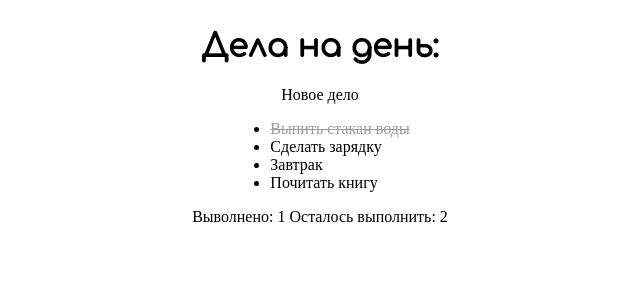
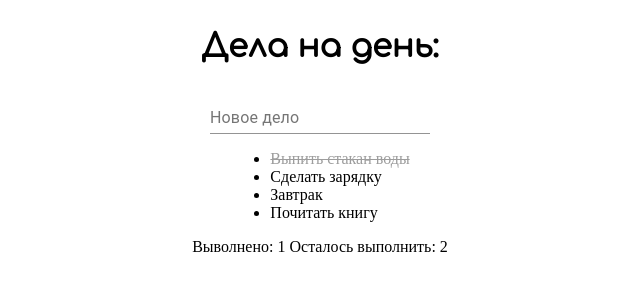
Before and after one commit to WebHeroSchool/ReactApp-n, a React (Create React App) app: page / in a window 1280 px wide. Shown: the top 300 px of the page, without its empty margins (320-960 px from the left). Built offline with nearby package versions, Linux system fonts and the light colour scheme.

Commit message:
add new component TextField

```diff
--- a/package.json
+++ b/package.json
@@ -32,6 +32,7 @@
     ]
   },
   "devDependencies": {
+    "@material-ui/core": "^4.11.0",
     "classnames": "^2.2.6"
   }
 }
--- a/src/components/InputItem/InputItem.js
+++ b/src/components/InputItem/InputItem.js
@@ -1,5 +1,13 @@
 import React from 'react';
+import TextField from '@material-ui/core/TextField';
 
-const InputItem = () => (<span>Новое дело</span>);
+const InputItem = () => (<span>
+	<TextField
+          id="standard-password-input"
+          label="Новое дело"
+          type="password"
+          autoComplete="current-password"
+    />
+</span>);
 
 export default InputItem;
```
Also changed, not shown: 1 other file (tests, documents, lock files or other folders).
